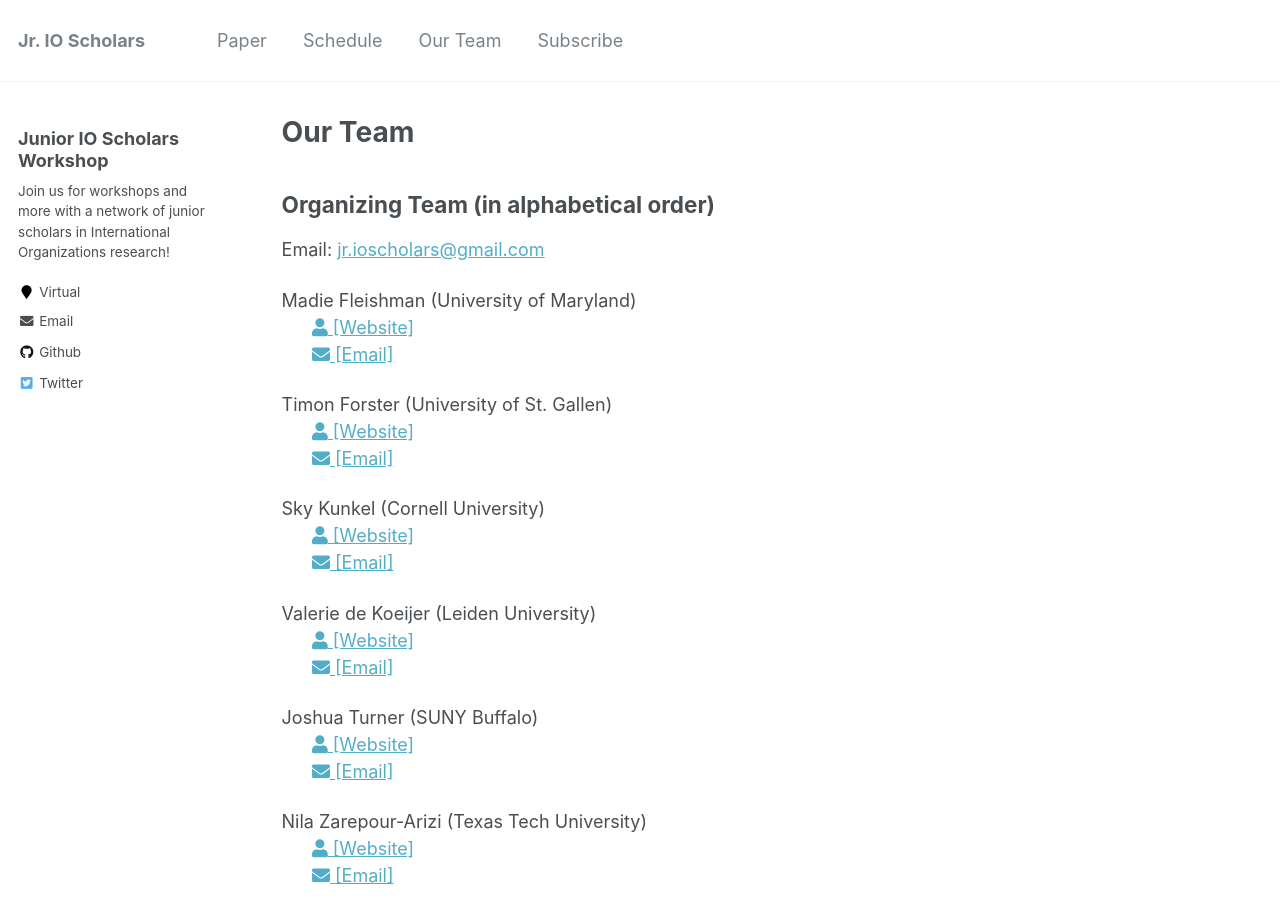
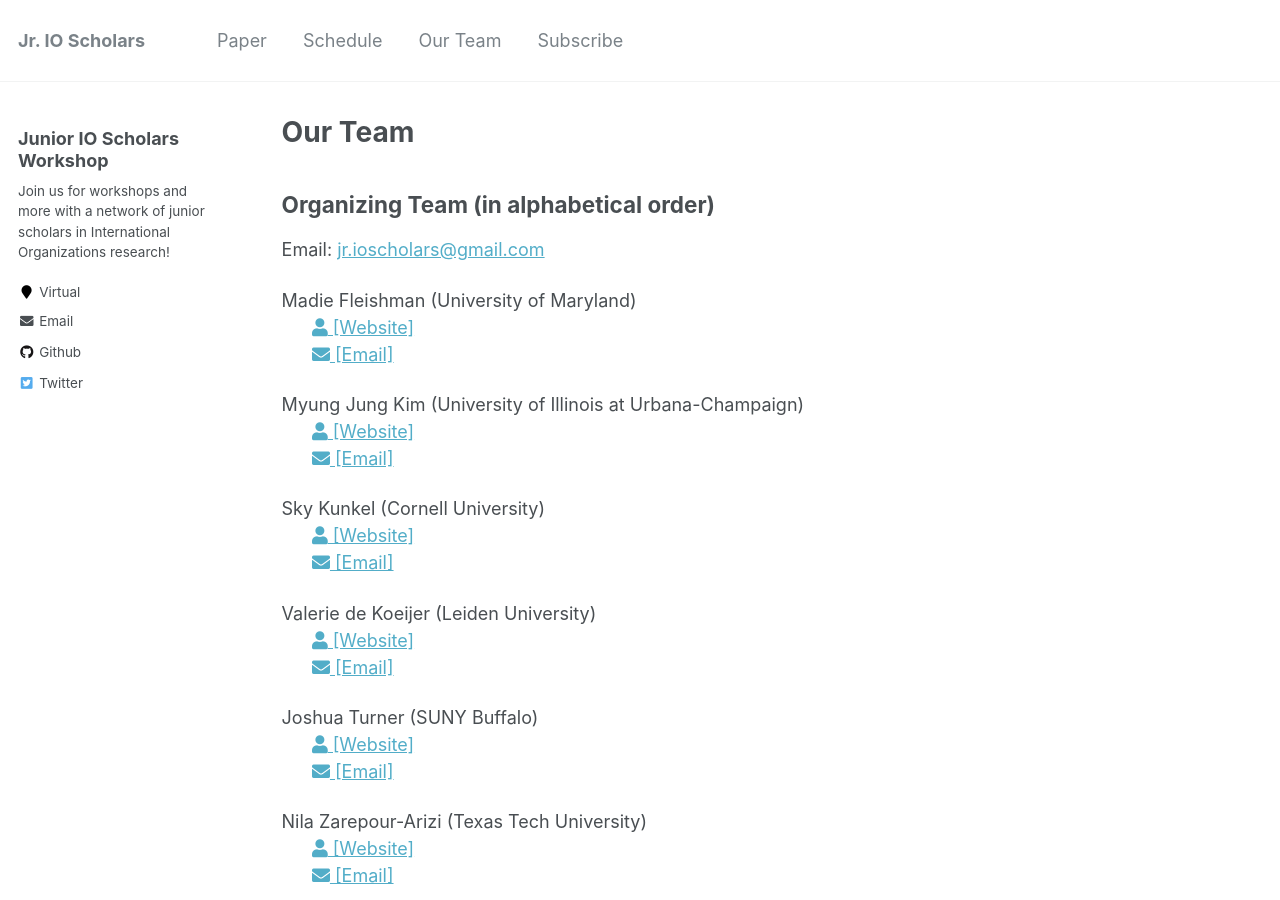
Before and after one commit to IO-workshop/IO-workshop.github.io, a Jekyll site: the page built from _pages/team.md, in a window 1280 px wide and 900 px high. Built offline with Jekyll 4.4.1, drawn with Linux system fonts in a browser that asks for light colours.

Commit message:
Update team.md

```diff
--- a/_pages/team.md
+++ b/_pages/team.md
@@ -13,9 +13,13 @@ Madie Fleishman (University of Maryland)
 <br>&nbsp;&nbsp;&nbsp;&nbsp;&nbsp;&nbsp;<span style="padding-right:5%"><a href='{{ "https://gvpt.umd.edu/gradprofile/fleishman/madeline"}}'><i class='fas fa-user'></i> [Website]</a></span>
 <br>&nbsp;&nbsp;&nbsp;&nbsp;&nbsp;&nbsp;<span style="padding-right:5%"><a href='{{ "mailto:mfleish@umd.edu"}}'><i class='fas fa-envelope'></i> [Email]</a></span>
 
-Timon Forster (University of St. Gallen)
+<!-- Timon Forster (University of St. Gallen)
 <br>&nbsp;&nbsp;&nbsp;&nbsp;&nbsp;&nbsp;<span style="padding-right:5%"><a href='{{ "https://www.timonforster.net/"}}'><i class='fas fa-user'></i> [Website]</a></span>
-<br>&nbsp;&nbsp;&nbsp;&nbsp;&nbsp;&nbsp;<span style="padding-right:5%"><a href='{{ "mailto:timon.forster@unisg.ch"}}'><i class='fas fa-envelope'></i> [Email]</a></span>
+<br>&nbsp;&nbsp;&nbsp;&nbsp;&nbsp;&nbsp;<span style="padding-right:5%"><a href='{{ "mailto:timon.forster@unisg.ch"}}'><i class='fas fa-envelope'></i> [Email]</a></span> -->
+
+Myung Jung Kim (University of Illinois at Urbana-Champaign)
+<br>&nbsp;&nbsp;&nbsp;&nbsp;&nbsp;&nbsp;<span style="padding-right:5%"><a href='{{ "https://www.myungjungkim.com/"}}'><i class='fas fa-user'></i> [Website]</a></span>
+<br>&nbsp;&nbsp;&nbsp;&nbsp;&nbsp;&nbsp;<span style="padding-right:5%"><a href='{{ "mjkim12@illinois.edu"}}'><i class='fas fa-envelope'></i> [Email]</a></span>
 
 Sky Kunkel (Cornell University)
 <br>&nbsp;&nbsp;&nbsp;&nbsp;&nbsp;&nbsp;<span style="padding-right:5%"><a href='{{ "https://www.skytheacademic.com"}}'><i class='fas fa-user'></i> [Website]</a></span>
```
